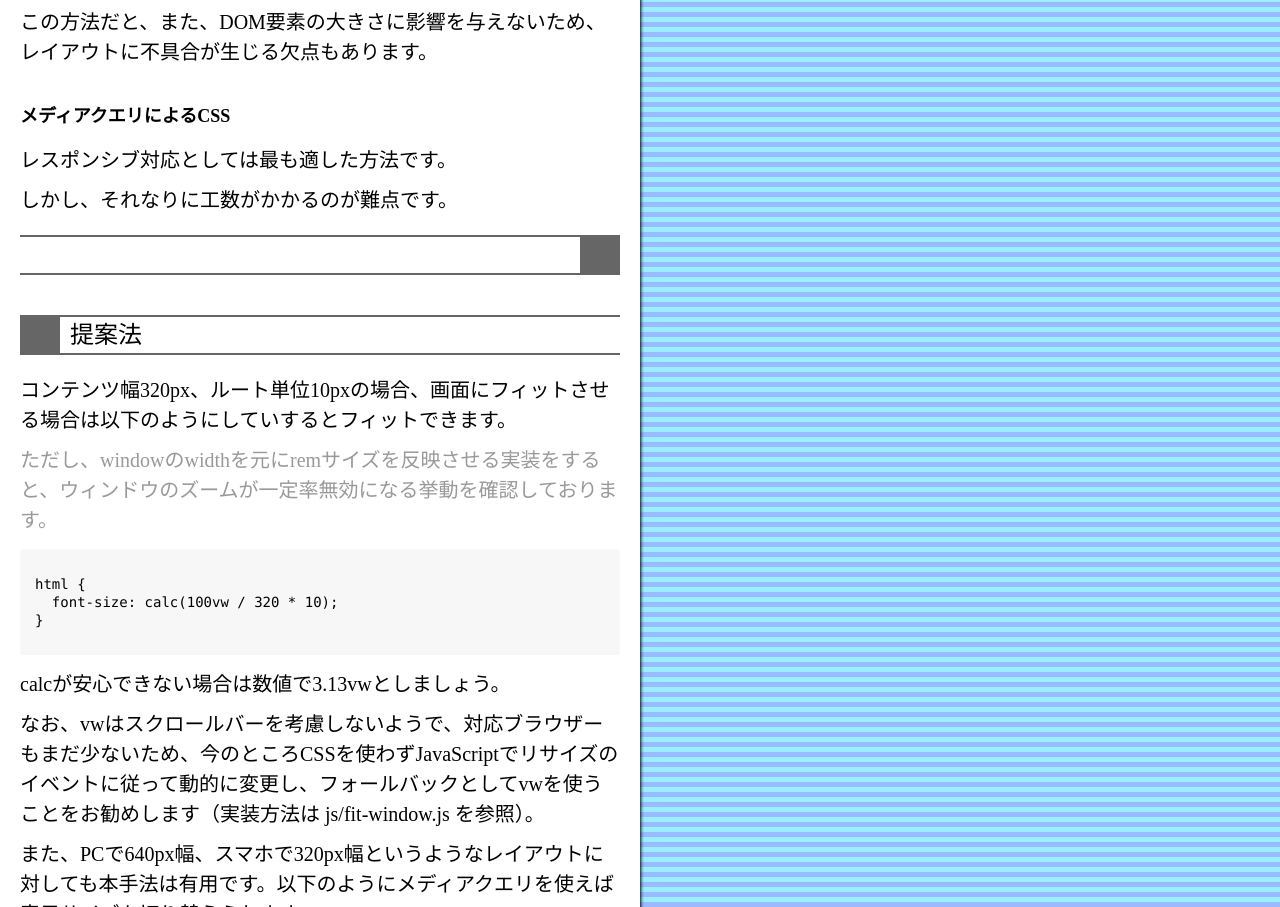
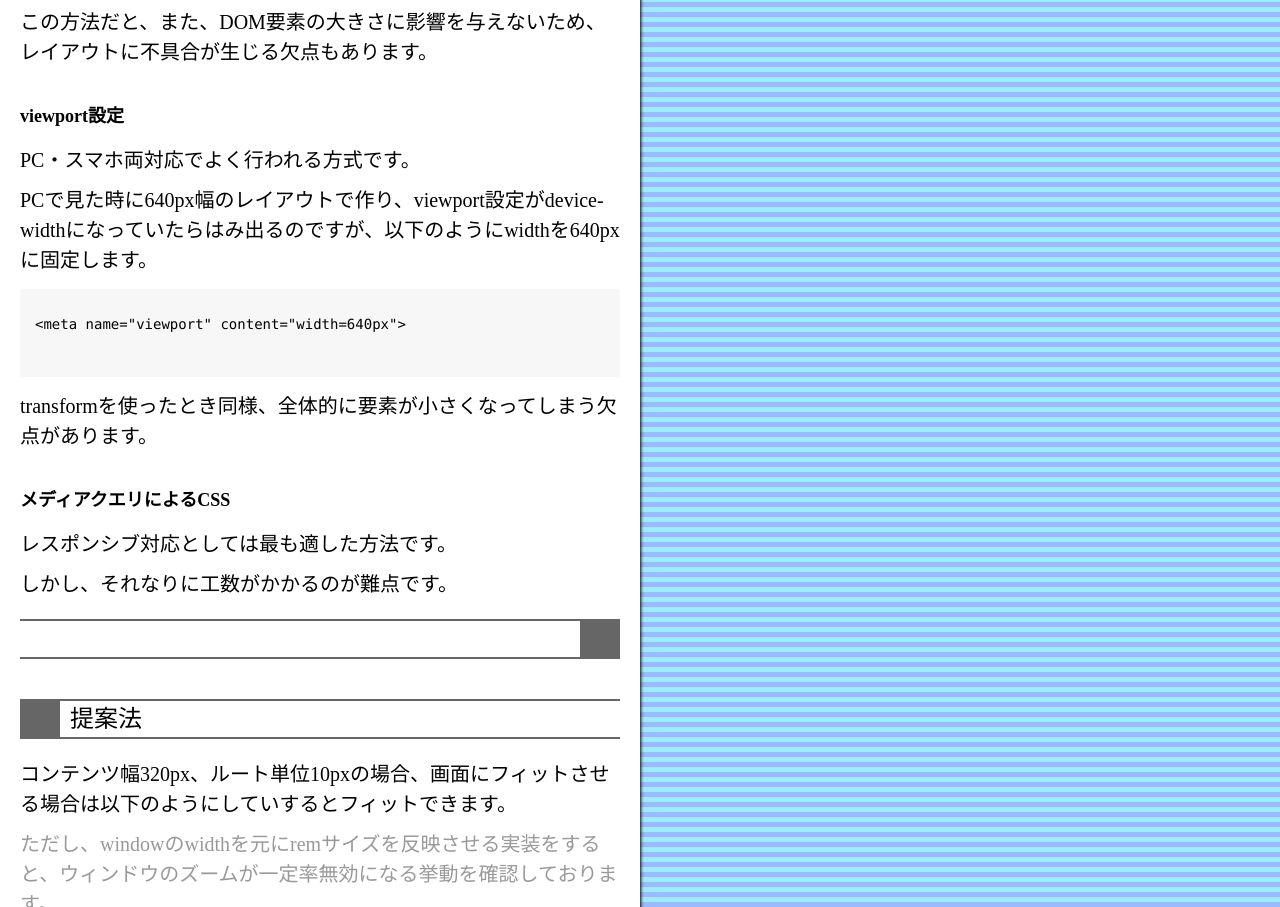
Before and after one commit to butchi/remhack, a plain HTML site: page index.html in a window 1280 px wide. Shown: the part 4763-5670 px from the top of the page. Drawn offline with nearby package versions, Linux system fonts and the light colour scheme.

Commit message:
add description

```diff
--- a/index.html
+++ b/index.html
@@ -183,6 +183,26 @@ html {
               <p>この方法だと、また、DOM要素の大きさに影響を与えないため、レイアウトに不具合が生じる欠点もあります。</p>
             </section>
 
+            <section class="subsubsection--viewport">
+              <h2 class="heading" data-heading-level="5">viewport設定</h2>
+
+              <p>PC・スマホ両対応でよく行われる方式です。</p>
+
+              <p>PCで見た時に640px幅のレイアウトで作り、viewport設定がdevice-widthになっていたらはみ出るのですが、以下のようにwidthを640pxに固定します。</p>
+
+              <div class="code-frame">
+                <div class="highlight">
+                  <pre>
+                    <code>
+&lt;meta name="viewport" content="width=640px"&gt;
+                    </code>
+                  </pre>
+                </div>
+              </div>
+
+              <p>transformを使ったとき同様、全体的に要素が小さくなってしまう欠点があります。</p>
+            </section>
+
             <section class="subsubsection--media-query">
               <h2 class="heading" data-heading-level="5">メディアクエリによるCSS</h2>
 
```
